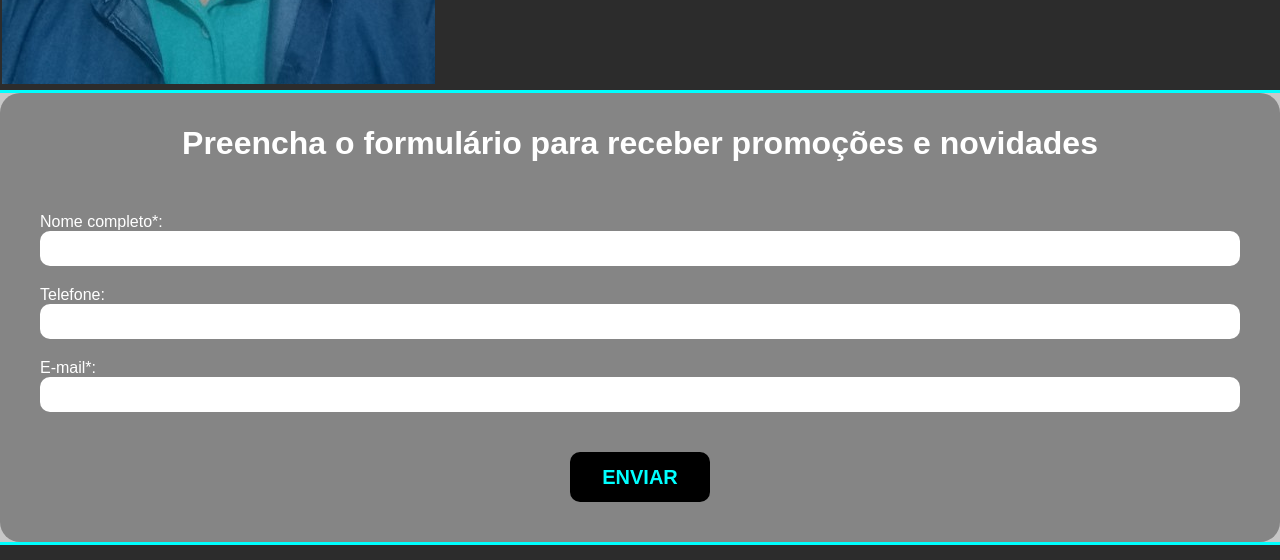
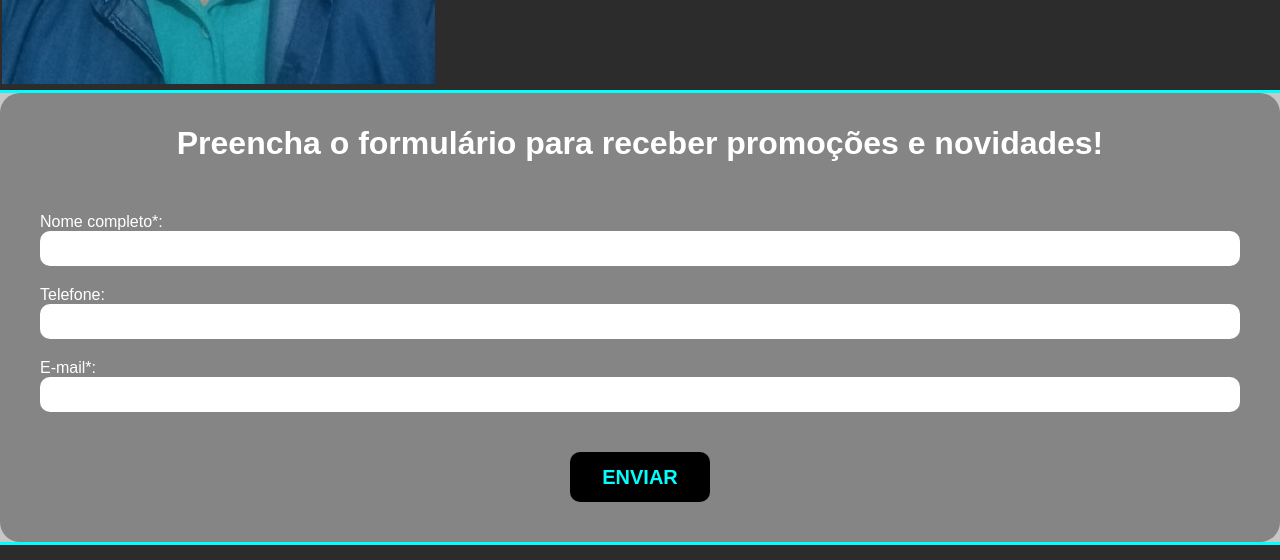
Before and after one commit to isaquesilvagit/Isaque-Silva-Freelancer, a plain HTML site: page index.html in a window 1280 px wide. Shown: the part 5380-5940 px from the top of the page. Drawn offline with Linux system fonts and the light colour scheme.

Commit message:
Update index.html

```diff
--- a/index.html
+++ b/index.html
@@ -269,7 +269,7 @@
      <div class="form-leads">
 
       <form action="https://gmail.us13.list-manage.com/subscribe/post?u=21a9b633ba78405566be5e5a1&amp;id=cdd1864a76&amp;f_id=00508beaf0" method="post" id="mc-embedded-subscribe-form" name="mc-embedded-subscribe-form" class="validate" target="_blank">
-          <h4>Preencha o formulário para receber promoções e novidades</h4>
+          <h4>Preencha o formulário para receber promoções e novidades!</h4>
 
           <div class="input-box">
               <label for="nome">Nome completo*:</label>
```
